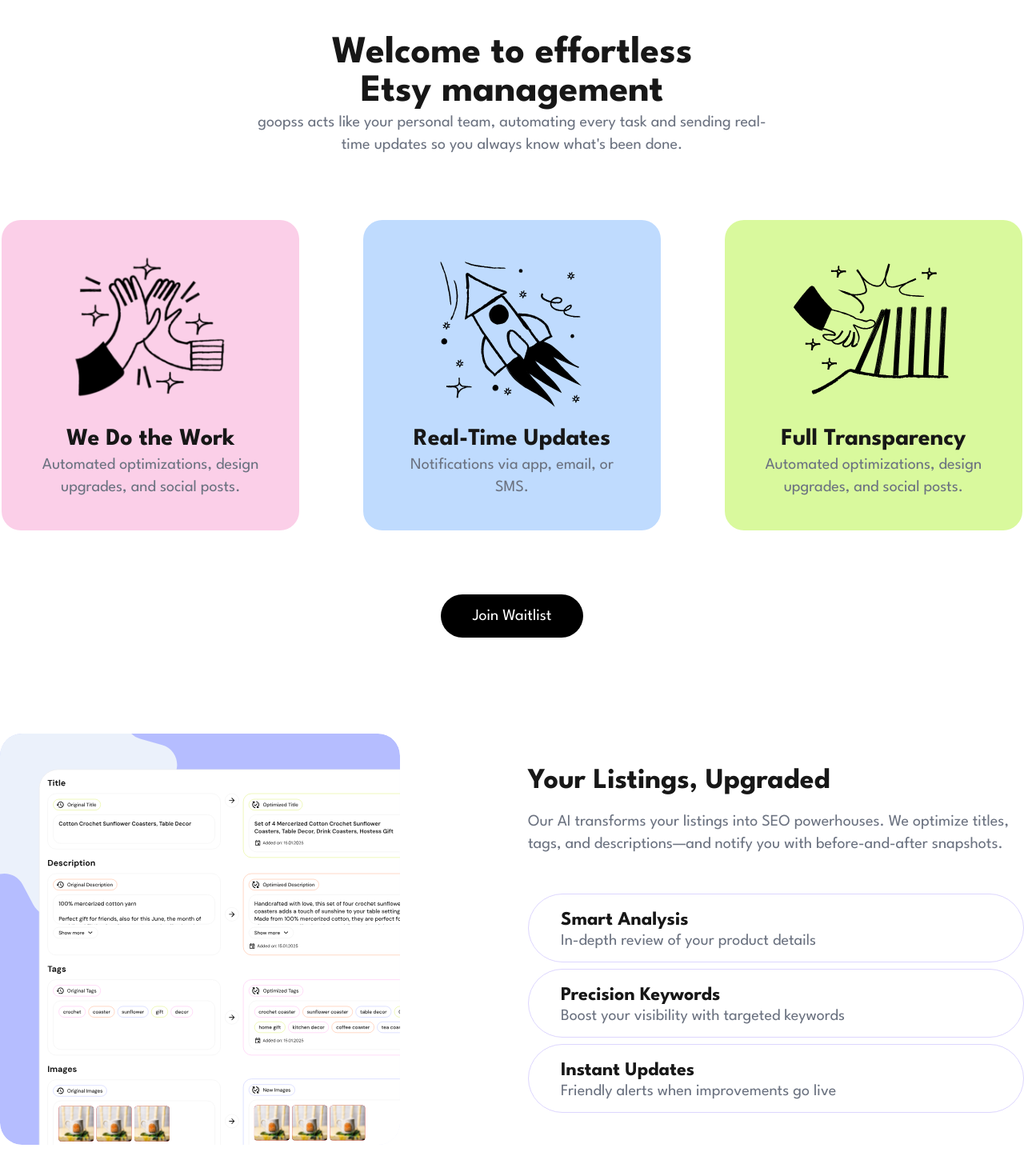
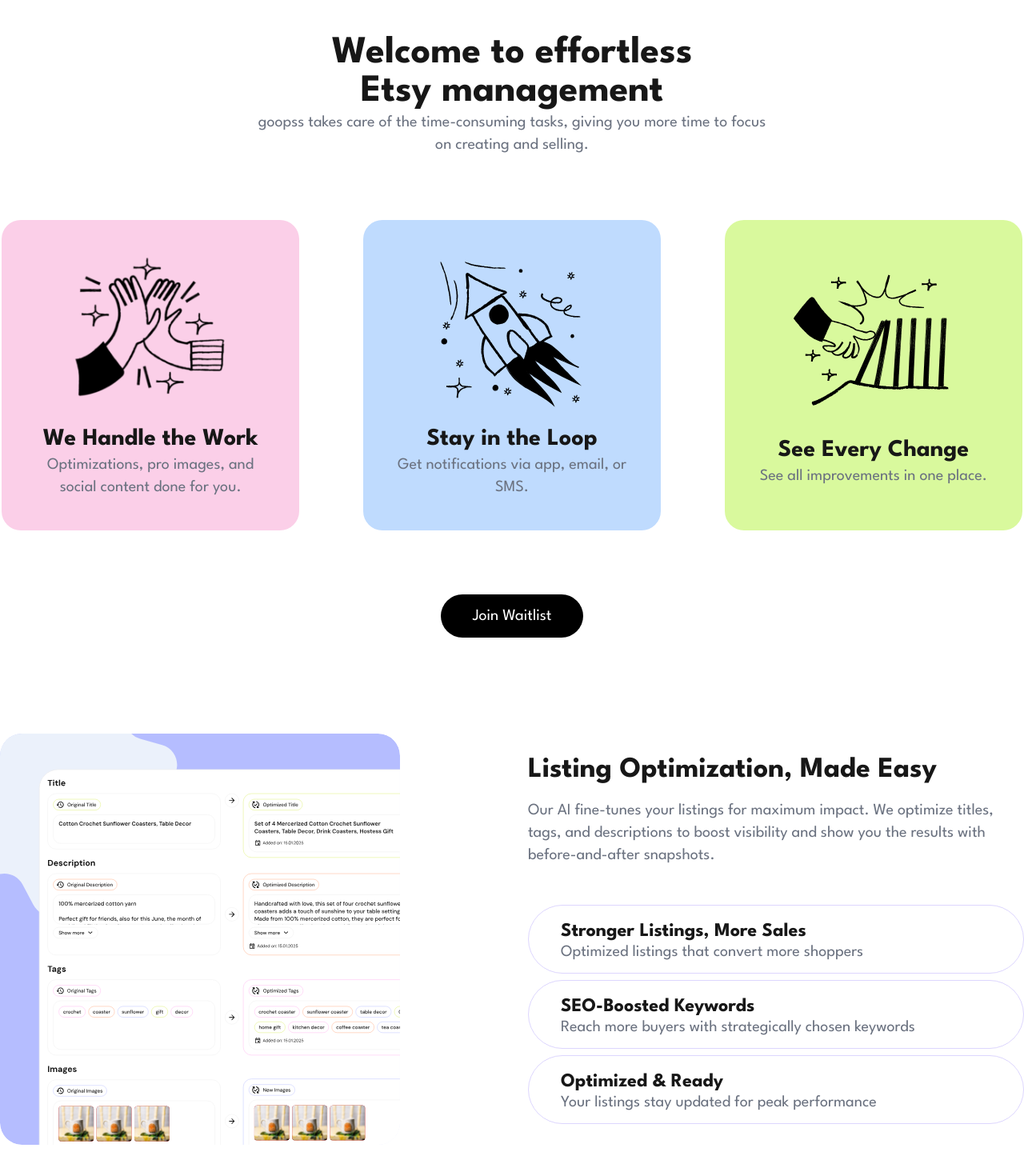
Before and after one commit to sheilagoopss/goopss-new, a Next.js app: page /new in a window 1280 px wide. Shown: the part 1208-2678 px from the top of the page at 80% size. Built offline with nearby package versions, Linux system fonts and the light colour scheme; no server answers.

Commit message:
improved the homepage texts

```diff
--- a/src/app/new/page.tsx
+++ b/src/app/new/page.tsx
@@ -21,11 +21,11 @@
           <div className="flex flex-col items-center justify-center text-center gap-4 md:pt-10 pt-10">
             <div className="flex flex-col gap-4 md:w-1/2 md:px-0 px-8">
               <h1 className="md:text-5xl text-4xl font-bold">
-                Wave Goodbye to Etsy
+              Etsy Overwhelm, Solved!
                 <br />
-                Overwhelm – We Do the Work,
+                We Do the Work,
                 <br />
-                You Get the Updates!
+                You Focus on your Craft
               </h1>
               <p className="text-gray-500 text-lg md:mt-0 mt-10">
                 goopss is currently working with a select group of early customers.
@@ -56,26 +56,27 @@
               <br /> Etsy management
             </h1>
             <p className="text-gray-500 text-lg">
-              goopss acts like your personal team, automating every task and
-              sending real-time updates so you always know what's been done.
+            goopss takes care of the time-consuming tasks, giving you more time
+            to focus on creating and selling.
+
             </p>
           </div>
           <div className="flex md:flex-row flex-col md:gap-20 gap-10">
             <CustomCard
-              title="We Do the Work"
-              description="Automated optimizations, design upgrades, and social posts."
+              title="We Handle the Work"
+              description="Optimizations, pro images, and social content done for you."
               image="/images/landing/weDoTheWork.svg"
               className="bg-pink-200"
             />
             <CustomCard
-              title="Real-Time Updates"
-              description="Notifications via app, email, or SMS."
+              title="Stay in the Loop"
+              description="Get notifications via app, email, or SMS."
               image="/images/landing/realTimeUpdate.svg"
               className="bg-blue-200"
             />
             <CustomCard
-              title="Full Transparency"
-              description="Automated optimizations, design upgrades, and social posts."
+              title="See Every Change"
+              description="See all improvements in one place."
               image="/images/landing/fullTransparency.svg"
               className="bg-lime-200"
             />
@@ -95,27 +96,25 @@
           </div>
           <div className="flex flex-col gap-2 md:w-1/2">
             <div className="flex flex-col gap-4 md:mb-10">
-              <h1 className="text-4xl font-bold">Your Listings, Upgraded</h1>
+              <h1 className="text-4xl font-bold">Listing Optimization, Made Easy</h1>
               <p className="text-lg text-gray-500 text-center md:text-left">
-                Our AI transforms your listings into SEO powerhouses. We optimize
-                titles, tags, and descriptions—and notify you with
-                before-and-after snapshots.
+              Our AI fine-tunes your listings for maximum impact. We optimize titles, tags, and descriptions to boost visibility and show you the results with before-and-after snapshots.
               </p>
             </div>
 
             <ListItem
-              title="Smart Analysis"
-              description="In-depth review of your product details"
+              title="Stronger Listings, More Sales"
+              description="Optimized listings that convert more shoppers"
               className="hover:bg-violet-200 border border-violet-200"
             />
             <ListItem
-              title="Precision Keywords"
-              description="Boost your visibility with targeted keywords"
+              title="SEO-Boosted Keywords"
+              description="Reach more buyers with strategically chosen keywords"
               className="hover:bg-violet-200 border border-violet-200"
             />
             <ListItem
-              title="Instant Updates"
-              description="Friendly alerts when improvements go live"
+              title="Optimized & Ready"
+              description="Your listings stay updated for peak performance"
               className="hover:bg-violet-200 border border-violet-200"
             />
           </div>
@@ -124,12 +123,11 @@
       <div className="container mx-auto px-4 md:px-0">
         <div className="flex flex-col items-center text-center gap-10 py-20">
           <div>
-            <h1 className="text-5xl font-bold">From Basic to Brilliant</h1>
+            <h1 className="text-5xl font-bold">From Basic to Studio-Quality Images</h1>
             <p className="text-lg text-gray-500">
-              We take your everyday photos and turn them into
+            We turn simple product photos into polished, professional images
               <br />
-              studio-quality images that capture your brand's story—while keeping
-              you updated
+              that showcase your brand at its best.
             </p>
           </div>
           <div className="w-full flex flex-col md:gap-10 gap-5">
```
